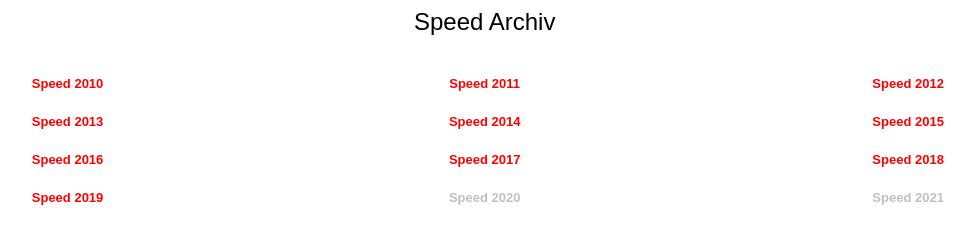
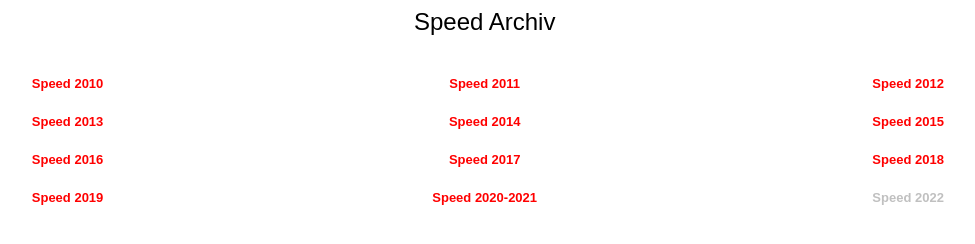
Before and after one commit to NordOstCup/website, a plain HTML site: page Speed.html in a window 1280 px wide. Shown: the whole page, without its empty margins (149-1124 px from the left). Drawn offline with Linux system fonts and the light colour scheme.

Commit message:
add reference too speed 2020-2021

```diff
--- a/Speed.html
+++ b/Speed.html
@@ -219,13 +219,15 @@ if (document.layers) {
       <td width="33%" height="19">
         <p align="center"><b>
             <font color="#C0C0C0" face="Arial" size="2">
-              Speed 2020</font>
+              <a target="Hauptframe7" style="text-decoration: none" href="Pdf/Speed&#32;2020-2021.pdf">Speed
+                2020-2021</a>
+            </font>
           </b>
       </td>
       <td width="34%" height="19">
         <p align="center"><b>
             <font color="#C0C0C0" face="Arial" size="2">
-              Speed 2021</font>
+              Speed 2022</font>
           </b>
       </td>
     </tr>
```
